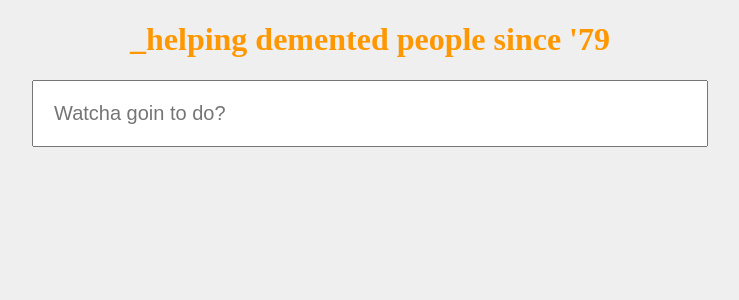
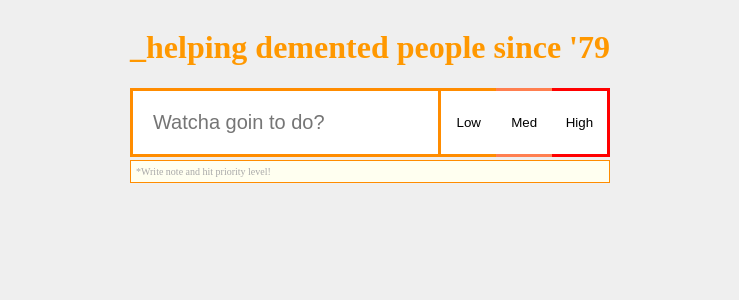
Before and after one commit to hoskonen/todo-react, a React app: page / in a window 1280 px wide. Shown: the top 300 px of the page, without its empty margins (270-1009 px from the left). Built offline with nearby package versions, Linux system fonts and the light colour scheme.

Commit message:
added priority buttons to set todo priority

```diff
--- a/src/components/App.js
+++ b/src/components/App.js
@@ -12,6 +12,12 @@ const ToDo = ({todo, deleteItem}) => {
   )
 }
 
+const PrioBtn = ({name, clickHandler, btnStyle}) => {
+  return (
+    <button className={btnStyle} onClick={clickHandler}>{name}</button>
+  )
+}
+
 class App extends Component {
   constructor(props) {
     super(props);
@@ -19,7 +25,8 @@ class App extends Component {
       todos: [],
       value: '',
       newTodo: '',
-      ph: 'Watcha goin to do?'
+      ph: 'Watcha goin to do?',
+      prio: ''
     }
   }
 
@@ -29,7 +36,7 @@ class App extends Component {
     const toDoObj = {
       content: this.state.newTodo,
       id: this.state.todos.length + 1,
-      priority: 1
+      priority: this.state.prio
     }
 
     const todos = this
@@ -58,6 +65,12 @@ class App extends Component {
 
   }
 
+  prioHandler = (priority) => {
+    this.setState({
+      prio: priority
+    })
+  }
+
   renderToDos = (todo) => {
     return (
       this
@@ -72,21 +85,23 @@ class App extends Component {
     return (
       <div>
         <h1>_helping demented people since '79</h1>
-        <div className="container">
           <form className="form" onSubmit={this.addToDo}>
             <Input
               changeHandler={this.changeHandler}
               todoName={this.state.newTodo}
               clearHandler={this.clearHandler}
-              placeHolder={this.state.ph} />
+              placeHolder={this.state.ph}
+            />
+            <PrioBtn name="Low" btnStyle="low" clickHandler={() => this.prioHandler(1)} />
+            <PrioBtn name="Med" btnStyle="med" clickHandler={() => this.prioHandler(2)} />
+            <PrioBtn name="High" btnStyle="high" clickHandler={() => this.prioHandler(3)} />
           </form>
-
+          <span>*Write note and hit priority level!</span>
           <div className="items">
-            <ul className="todos">
+            <ul>
               {this.renderToDos()}
             </ul>
           </div>
-        </div>
       </div>
     );
   }
--- a/src/css/styles.css
+++ b/src/css/styles.css
@@ -7,65 +7,85 @@ body {
   background: #efefef;
 }
 
+#app {
+  display: flex;
+  justify-content: center;
+}
+
 h1 {
   justify-content: center;
   display: flex;
   color: var(--mainColor);
 }
 
-.note {
-  font-size: 10px;
-  width: 53%;
-  display: block;
-  justify-content: center;
-  text-align: left;
-  position: relative;
-  margin: 0 auto;
-  color: darkgray;
-  padding: .5em;
-}
-
 input {
   padding: 1em;
-  width: 50%;
+  flex: 1;
   font-size: 20px;
+  border: 3px solid darkorange;
 }
 
 button {
   cursor: pointer;
+  border: 0;
+  border-left: 0;
+  border-right: 0;
+  background-color: white;
+  flex: 1 5 100%;
 }
 
-.container {
-  display: flex;
-  flex-direction: row;
-  flex-wrap: wrap;
+button.low {
+  border-bottom: 3px solid darkorange;
+  border-top: 3px solid darkorange;
+}
+
+button.low:hover {
+  background-color: darkorange;
+}
+
+button.med {
+  border-bottom: 3px solid coral;
+  border-top: 3px solid coral;
+}
+
+button.med:hover {
+  background-color: coral;
+}
+
+button.high {
+  border-bottom: 3px solid red;
+  border-top: 3px solid red;
+  border-right: 3px solid red;
+}
+
+button.high:hover {
+  background-color:  red;
 }
 
 .form {
   justify-content: center;
   display: flex;
-  flex: 0 1 100%;
 }
 
-.input-area {
-  flex: 0 1 100%;
+span {
+  font-size: 10px;
+  background: ivory;
+  padding: .5em;
+  margin-top: .3em;
+  color: darkgrey;
+  display: block;
+  border: 1px solid darkorange;
 }
 
-.items {
-  display: flex;
-  flex: 0 1 100%;
-  justify-content: center;
+ul {
+  padding: 0;
+  flex: 1 1 100%;
 }
 
-.todos {
-  flex: 0 1 100%;
-  justify-content: center;
-}
-
-.todos li {
+li {
   display: block;
   border: 5px solid var(--mainColor);
-  margin: 5px;
+  margin: 5px 0;
   padding: 10px;
   cursor: pointer;
   text-align: center;
@@ -78,7 +98,7 @@ button {
   background-size: 100%;
 }
 
-.todos li:hover {
+li:hover {
   background:
     linear-gradient(to right,
     var(--mainColor) 0%,
```
